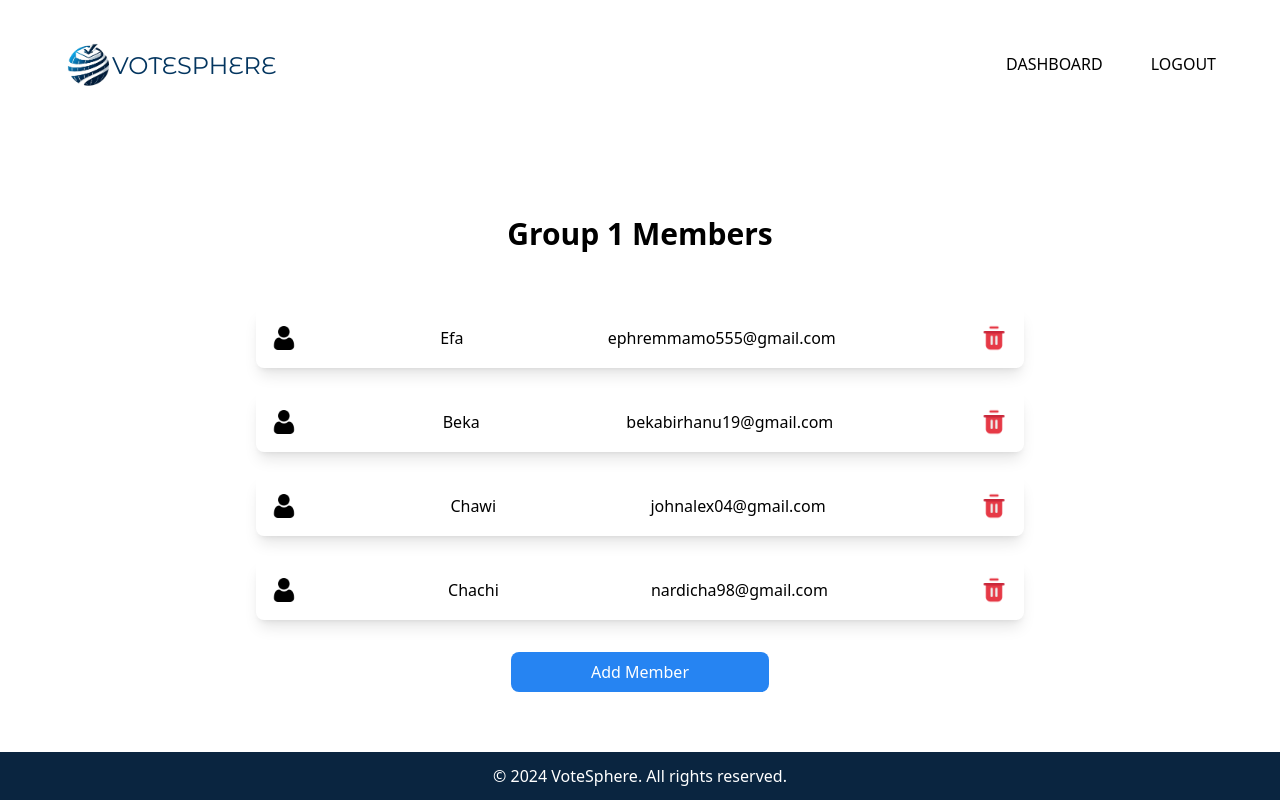
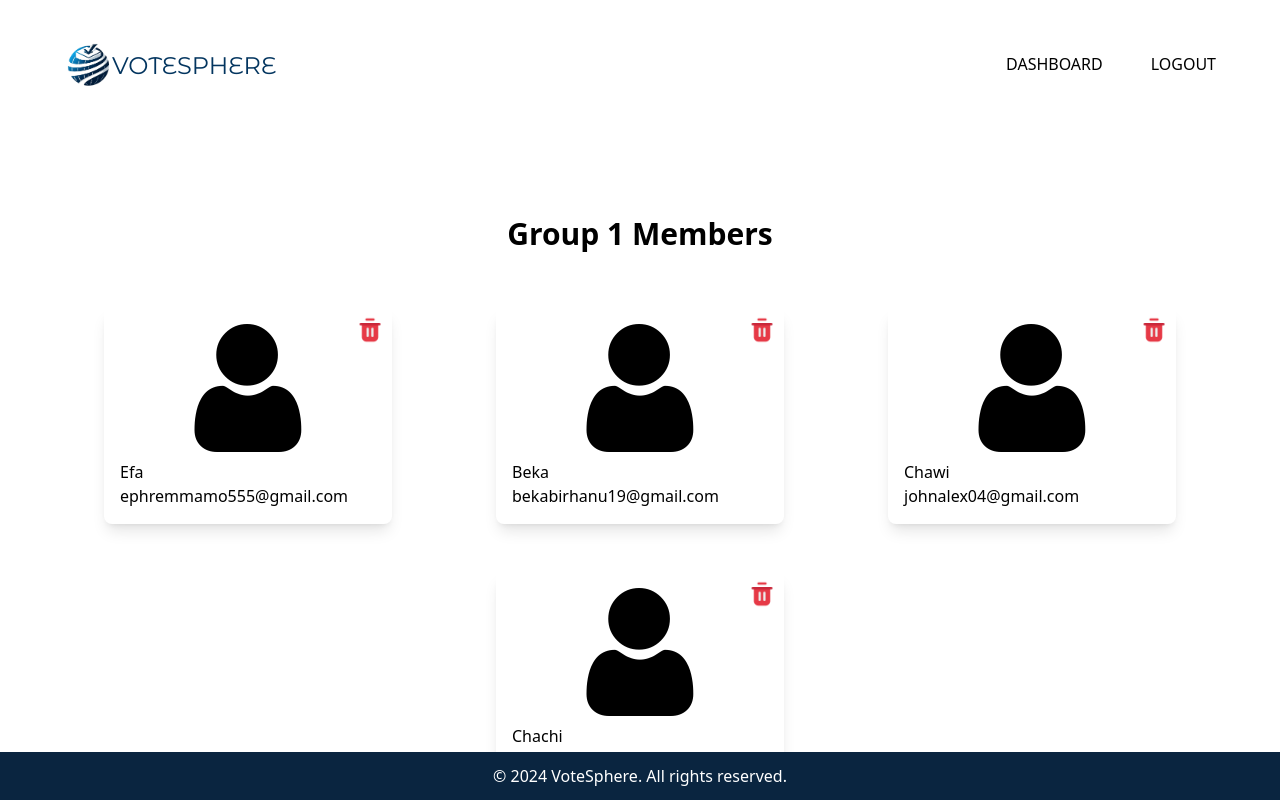
Before and after one commit to Efamamo/VoteSphere, a React (Vite) app in the folder votesphere/: page /members in a window 1280 px wide. Shown: the top 800 px of the page. Built offline with nearby package versions, Linux system fonts and the light colour scheme.

Commit message:
changed styling of members page

```diff
--- a/votesphere/src/components/Dashboard/Dashboard.tsx
+++ b/votesphere/src/components/Dashboard/Dashboard.tsx
@@ -8,7 +8,7 @@ export default function Dashboard() {
   const navigate = useNavigate();
 
   return (
-    <div className="mx-2 md:mx-16 my-10 md:my-32 mb-20">
+    <div className="mx-4 md:mx-16 my-10 md:my-32 mb-20">
       <h2 className="text-3xl font-bold mb-14 text-center">Group 1 Polls</h2>
       {polls.length === 0 && (
         <h3 className="text-center text-2xl font-bold">No Polls</h3>
--- a/votesphere/src/components/Members/Member.tsx
+++ b/votesphere/src/components/Members/Member.tsx
@@ -7,15 +7,15 @@ interface MemberProp {
 }
 export default function Member({ name, email, onDelete }: MemberProp) {
   return (
-    <div className="flex shadow-lg items-center justify-between max-w-screen-md	px-4 py-4 mb-6 rounded-lg mx-auto">
-      <img className="w-6" src={member} alt="" />
-      <p>{name}</p>
+    <div className="shadow-lg items-center justify-between max-w-80	px-4 py-4 mb-6 rounded-lg relative w-72 mx-auto">
+      <img className="w-32 mx-auto" src={member} alt="" />
+      <p className="mt-2">{name}</p>
       <p>{email}</p>
       <img
         onClick={() => {
           onDelete(name);
         }}
-        className="w-7 cursor-pointer"
+        className="w-7 cursor-pointer absolute right-2 top-2"
         src={trash}
         alt=""
       />
--- a/votesphere/src/components/Members/Members.tsx
+++ b/votesphere/src/components/Members/Members.tsx
@@ -43,6 +43,7 @@ export default function Members() {
       {members.length === 0 && (
         <h3 className="text-center text-xl font-bold">No Members</h3>
       )}
+      <div className="flex flex-col md:flex-row flex-wrap gap-6 justify-center">
         {members.map((member) => (
           <Member
             key={member.name}
@@ -51,9 +52,11 @@ export default function Members() {
             onDelete={removeMember}
           />
         ))}
+      </div>
+
       <button
         onClick={openModal}
-        className="font-medium bg-ctaBlue text-white px-20 py-2 block rounded-lg mt-8 mx-auto"
+        className="font-medium bg-ctaBlue text-white px-20 py-2 block rounded-lg mt-8 md:mt-20 mx-auto"
       >
         Add Member
       </button>
```
Lines whose indentation alone changed are shown as unchanged.
